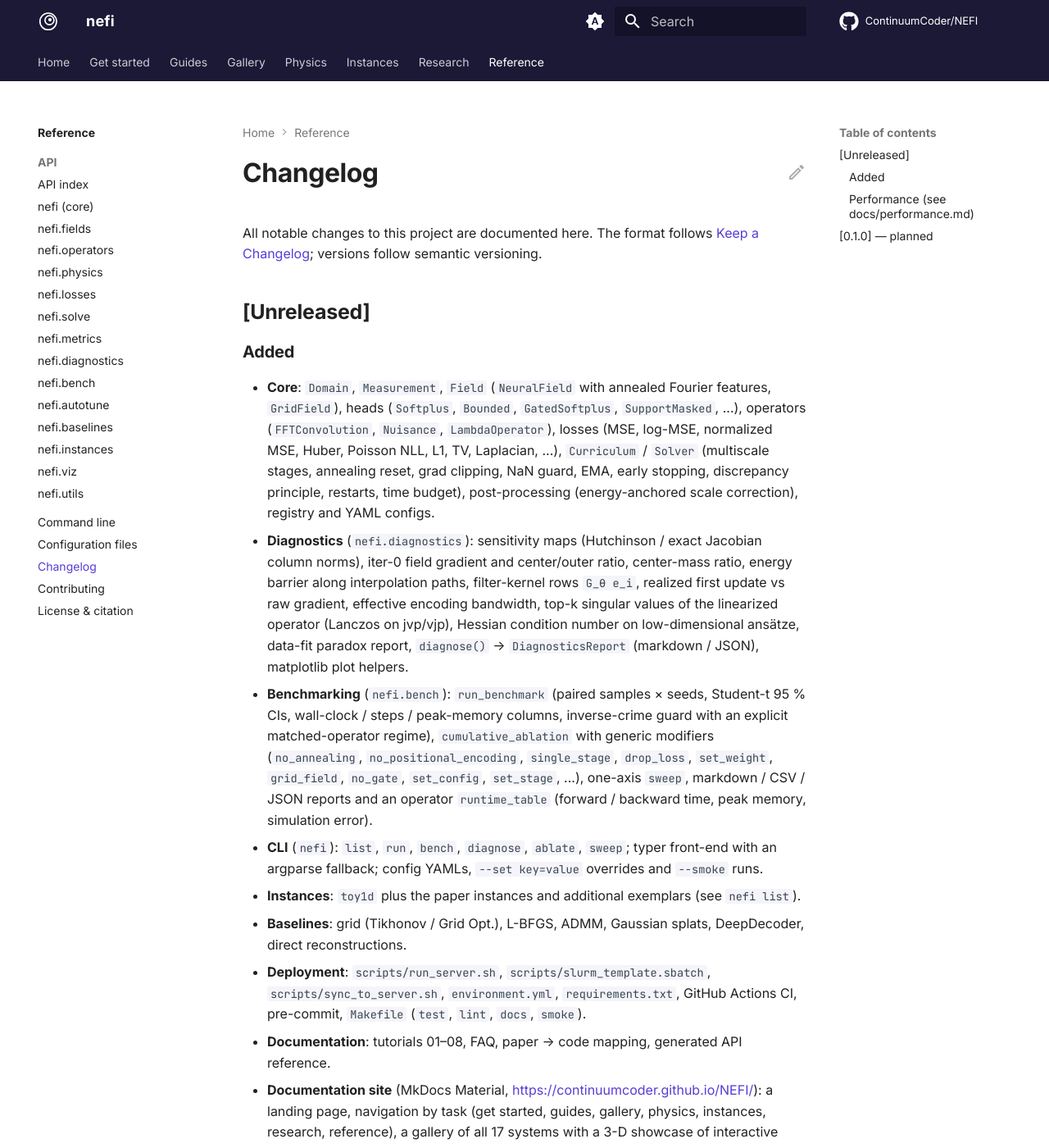
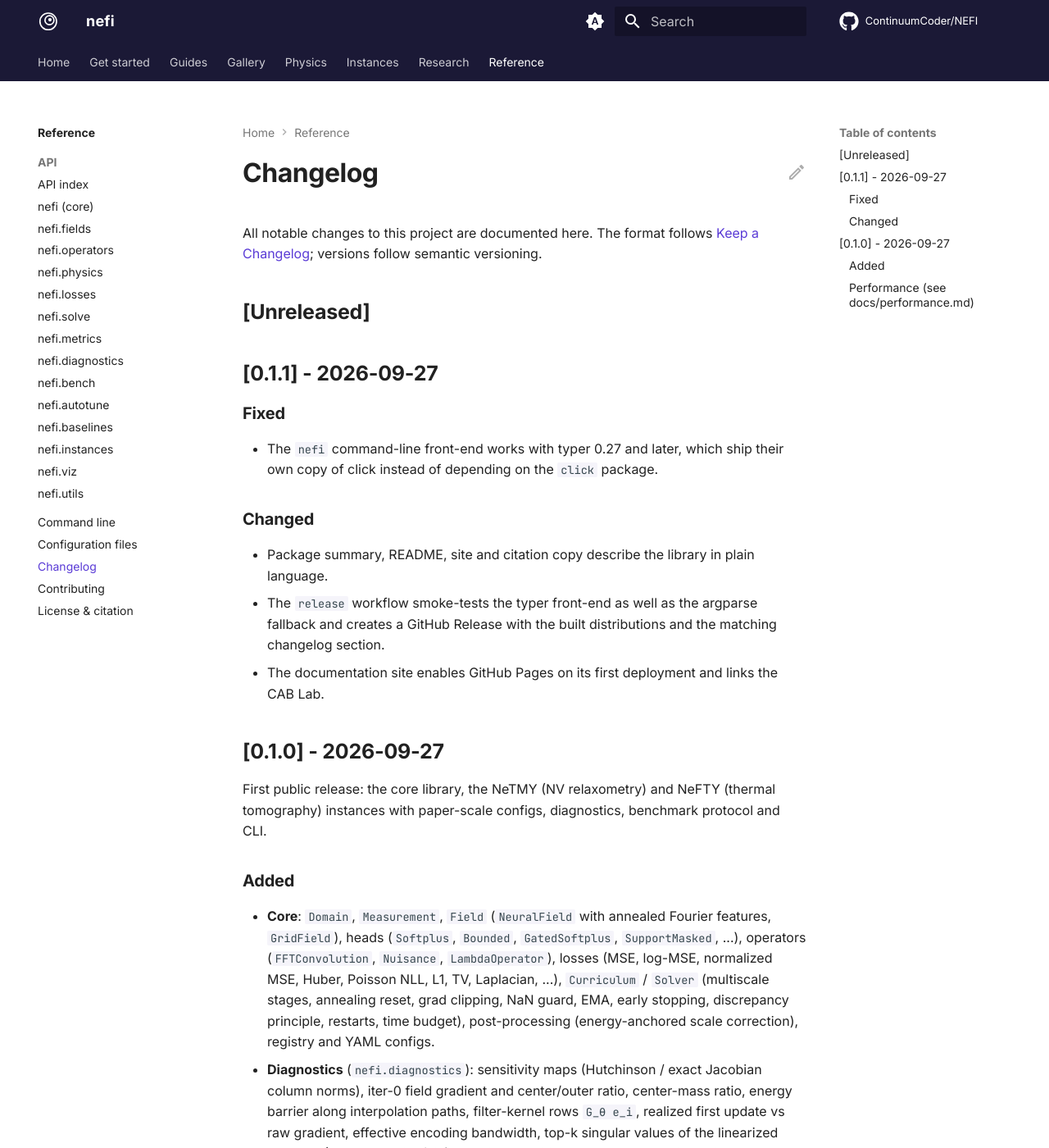
Before and after one commit to ContinuumCoder/NEFI, an MkDocs documentation site: the page built from docs/reference/changelog.md, in a window 1280 px wide and 1400 px high. Shown: the whole window at 82% size. Built offline with MkDocs 1.6.1 and Material for MkDocs 9.7.7, drawn with Linux system fonts in a browser that asks for light colours; comment, search, counter and statistics services are not loaded; some of the changed text lies outside the part shown.

Commit message:
nefi 0.1.1: CLI on typer 0.27, release notes and GitHub Release automation, platform-robust test tolerances

```diff
--- a/CHANGELOG.md
+++ b/CHANGELOG.md
@@ -4,6 +4,23 @@ All notable changes to this project are documented here. The format follows
 [Keep a Changelog](https://keepachangelog.com/en/1.1.0/); versions follow semantic versioning.
 
 ## [Unreleased]
+
+## [0.1.1] - 2026-09-27
+
+### Fixed
+- The `nefi` command-line front-end works with typer 0.27 and later, which ship their own copy
+  of click instead of depending on the `click` package.
+
+### Changed
+- Package summary, README, site and citation copy describe the library in plain language.
+- The `release` workflow smoke-tests the typer front-end as well as the argparse fallback and
+  creates a GitHub Release with the built distributions and the matching changelog section.
+- The documentation site enables GitHub Pages on its first deployment and links the CAB Lab.
+
+## [0.1.0] - 2026-09-27
+
+First public release: the core library, the NeTMY (NV relaxometry) and NeFTY (thermal
+tomography) instances with paper-scale configs, diagnostics, benchmark protocol and CLI.
 
 ### Added
 - **Core**: `Domain`, `Measurement`, `Field` (`NeuralField` with annealed Fourier features,
@@ -146,8 +163,3 @@ All notable changes to this project are documented here. The format follows
 - `configs/thermal_tomography_paper.yaml` enables `compile_solver: true`; heat compiled sweeps clone
   their output under CUDA-graph modes; `tools/profile_instance.py` runs the real solver loop and
   reports ops/step.
-
-## [0.1.0] — planned
-
-First public release: the core library, the NeTMY (NV relaxometry) and NeFTY (thermal
-tomography) instances with paper-scale configs, diagnostics, benchmark protocol and CLI.
--- a/nefi/__init__.py
+++ b/nefi/__init__.py
@@ -40,7 +40,7 @@ from .solve import (
     refine_edges,
 )
 
-__version__ = "0.1.0"
+__version__ = "0.1.1"
 
 _logging.getLogger("nefi").addHandler(_logging.NullHandler())
 
--- a/pyproject.toml
+++ b/pyproject.toml
@@ -4,7 +4,7 @@ build-backend = "setuptools.build_meta"
 
 [project]
 name = "nefi"
-version = "0.1.0"
+version = "0.1.1"
 description = "Neural-field inversion: recover hidden physical fields from a single measurement with a differentiable model of the instrument and no training data"
 readme = "README.md"
 requires-python = ">=3.10"
```
Also changed, not shown: RELEASING.md (+3 -2 lines), 5 other files.
